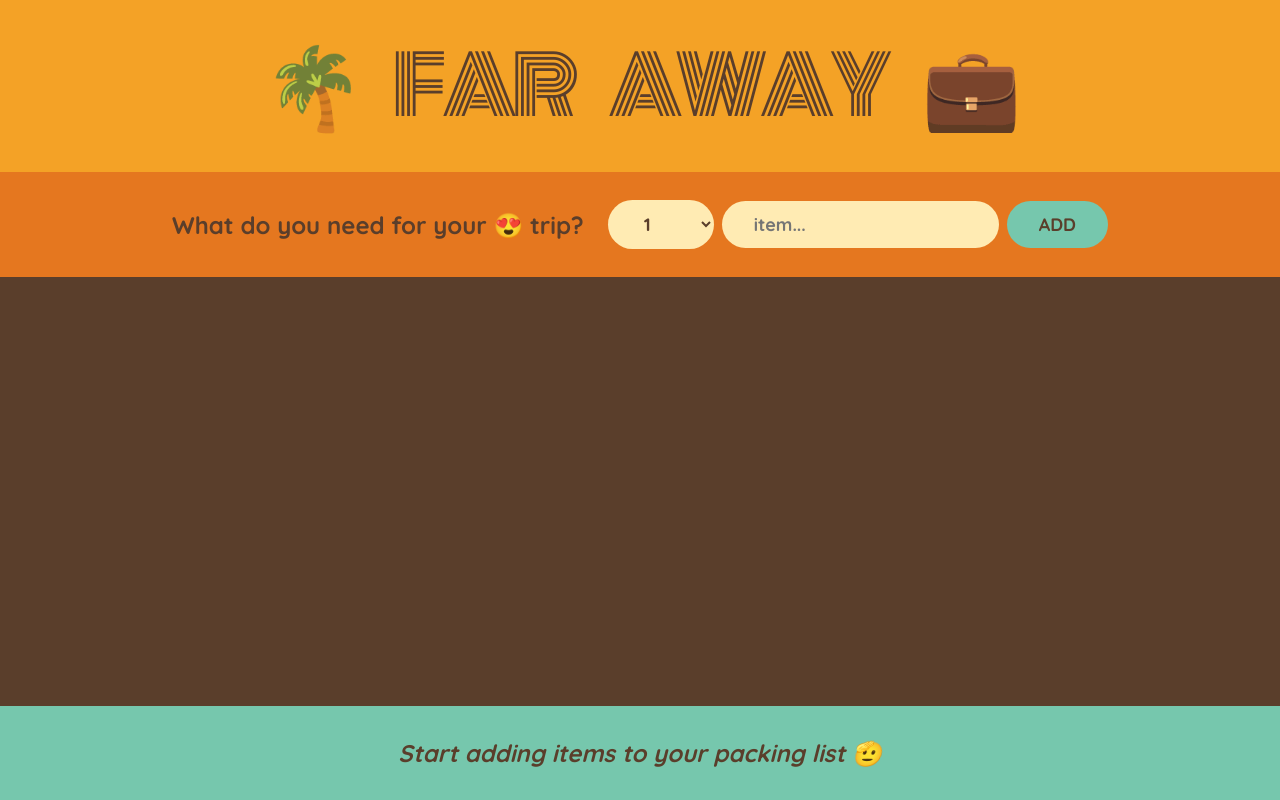
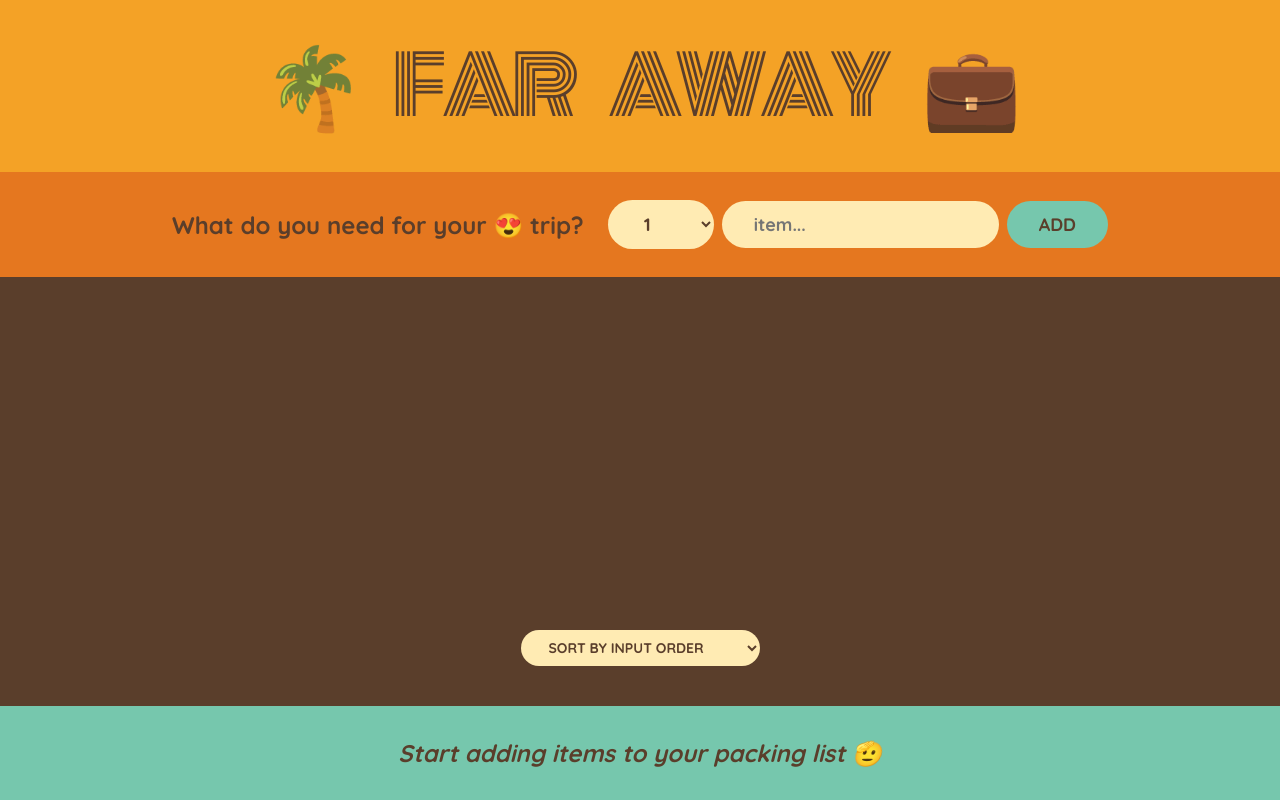
Before and after one commit to tomikimi/travel_list, a React (Vite) app: page / in a window 1280 px wide. Built offline with nearby package versions, Linux system fonts and the light colour scheme.

Commit message:
Implementation of Sort Functionality

```diff
--- a/src/App.jsx
+++ b/src/App.jsx
@@ -52,10 +52,26 @@
 }
 
 function PackingList({ items, onDeleteItem, onToggleItems }) {
+  const [sortBy, setSortBy] = useState("input");
+
+  let sortedItems;
+
+  if (sortBy === "input") sortedItems = items;
+
+  if (sortBy === "description")
+    sortedItems = items
+      .slice()
+      .sort((a, b) => a.description.localeCompare(b.description));
+
+  if (sortBy === "packed")
+    sortedItems = items
+      .slice()
+      .sort((a, b) => Number(a.packed) - Number(b.packed));
+
   return (
     <div className="list">
       <ul>
-        {items.map((item) => (
+        {sortedItems.map((item) => (
           <Item
             item={item}
             onDeleteItem={onDeleteItem}
@@ -64,6 +80,14 @@
           />
         ))}
       </ul>
+
+      <div className="actions">
+        <select value={sortBy} onChange={(e) => setSortBy(e.target.value)}>
+          <option value="input">Sort by input order</option>
+          <option value="description">Sort by description</option>
+          <option value="packed">Sort by packed status</option>
+        </select>
+      </div>
     </div>
   );
 }
@@ -101,7 +125,7 @@
       <em>
         {percentage === 100
           ? `You got everything! Ready to go 🚀`
-          : `🧳You have ${numItems} items on your list, and you already packed{" "}
+          : `🧳You have ${numItems} items on your list, and you already packed
         ${numPacked} (${percentage}%)`}
       </em>
     </footer>
```
